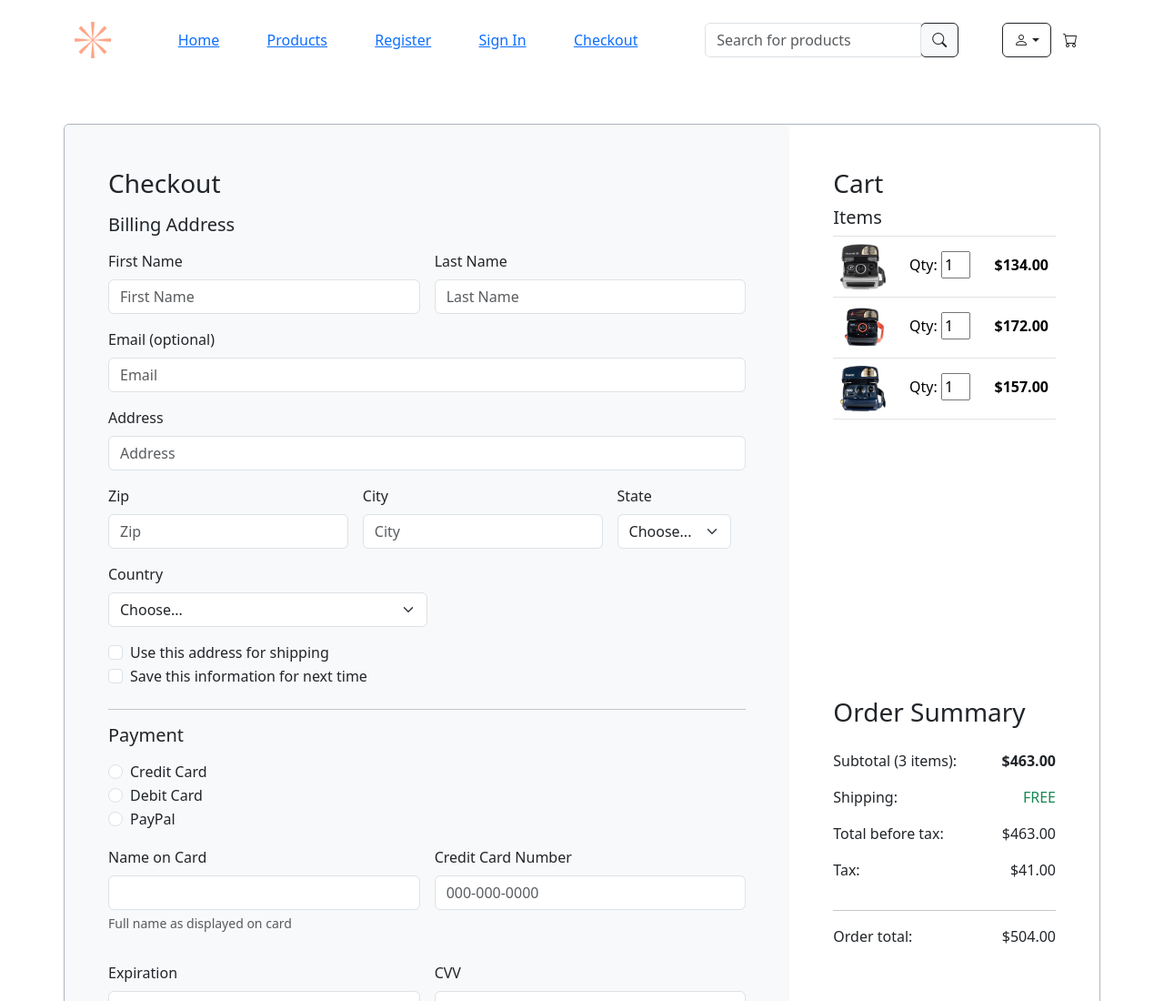
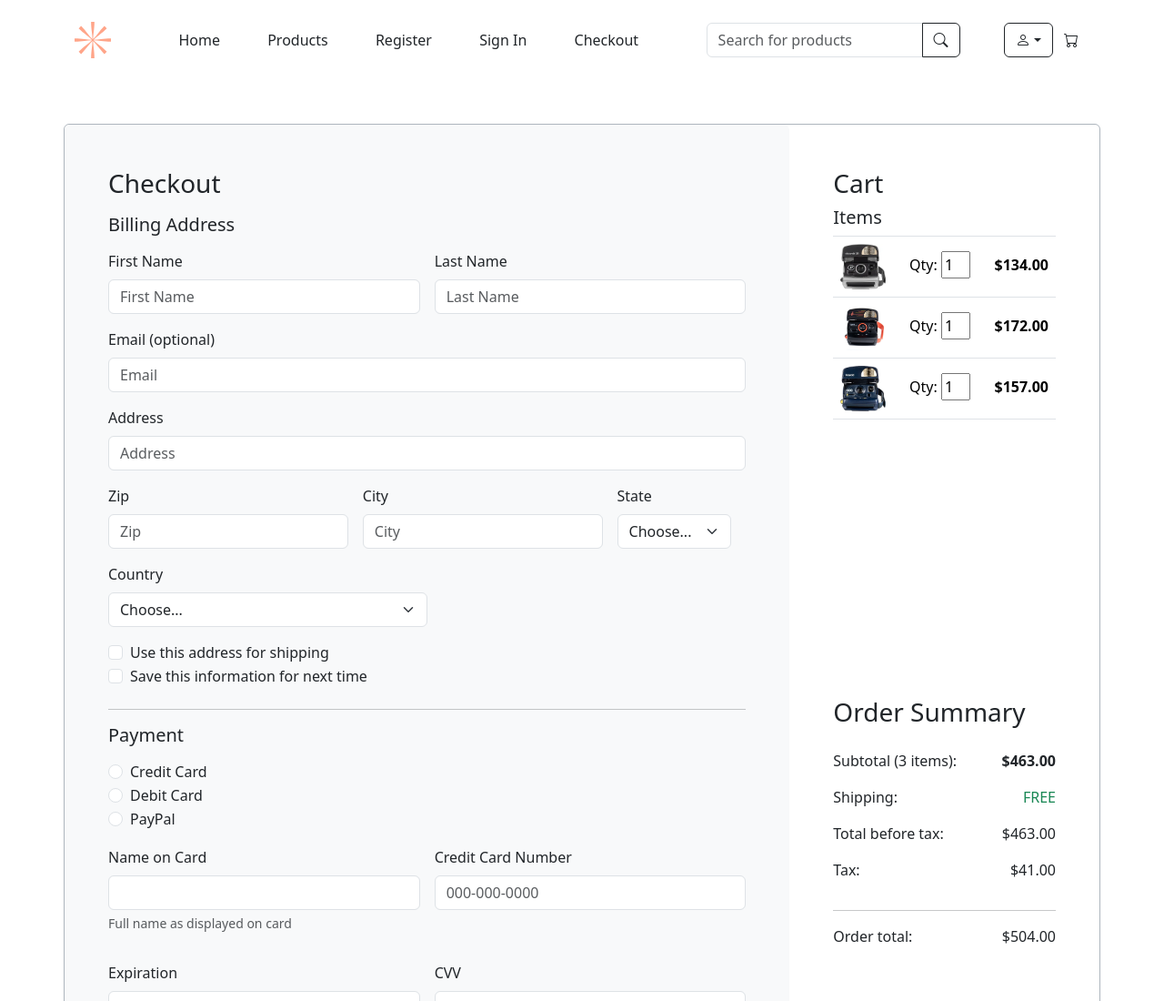
Before and after one commit to asattar001/capstone-1, a plain HTML site: page checkout.html in a window 1280 px wide. Shown: the top 1100 px of the page at 91% size. Drawn offline with nearby package versions, Linux system fonts and the light colour scheme.

Commit message:
nav updated

```diff
--- a/checkout.html
+++ b/checkout.html
@@ -24,32 +24,26 @@
       </svg>
       <nav class="w-50">
         <ul class="nav d-flex justify-content-around">
-          <li><a href="/">Home</a></li>
-          <li><a href="/products.html">Products</a></li>
-          <li><a href="/registration.html">Register</a></li>
-          <li><a href="/signin.html">Sign In</a></li>
-          <li><a href="/checkout.html">Checkout</a></li>
+          <li class="nav-item"><a class="nav-link text-dark" href="/">Home</a></li>
+          <li class="nav-item"><a class="nav-link text-dark" href="/products.html">Products</a></li>
+          <li class="nav-item"><a class="nav-link text-dark" href="/registration.html">Register</a></li>
+          <li class="nav-item"><a class="nav-link text-dark" href="/signin.html">Sign In</a></li>
+          <li class="nav-item"><a class="nav-link text-dark" href="/checkout.html">Checkout</a></li>
         </ul>
       </nav>
       <!-- search bar -->
       <div class="input-group w-25">
-        <input
-          type="text"
-          class="form-control"
-          placeholder="Search for products"
-          aria-label="Recipient's username"
-          aria-describedby="basic-addon2"
-        />
-        <div class="input-group-append">
-          <span class="input-group-text border-1 border-dark" id="basic-addon2"><i class="bi bi-search"></i></span>
-        </div>
+        <input type="text" class="form-control border-1" placeholder="Search for products" aria-label="Search" />
+        <button class="btn btn-outline-dark" type="button">
+          <i class="bi bi-search"></i>
+        </button>
       </div>
       <!-- cart -->
       <div class="d-flex justify-content-end">
-        <button class="btn input-group-text border-1 border-dark d-flex dropdown-toggle">
+        <button class="btn input-group-text border-1 border-dark d-flex btn-outline-dark dropdown-toggle">
           <i class="bi bi-person"></i>
         </button>
-        <button class="btn input-group-text"><i class="bi bi-cart"></i></button>
+        <button class="btn input-group-text btn-outline-dark border-0"><i class="bi bi-cart"></i></button>
       </div>
     </header>
 
```
Also changed, not shown: index.html (+11 -17 lines), products.html (+14 -20 lines), registration.html (+14 -27 lines), signin.html (+13 -20 lines).
